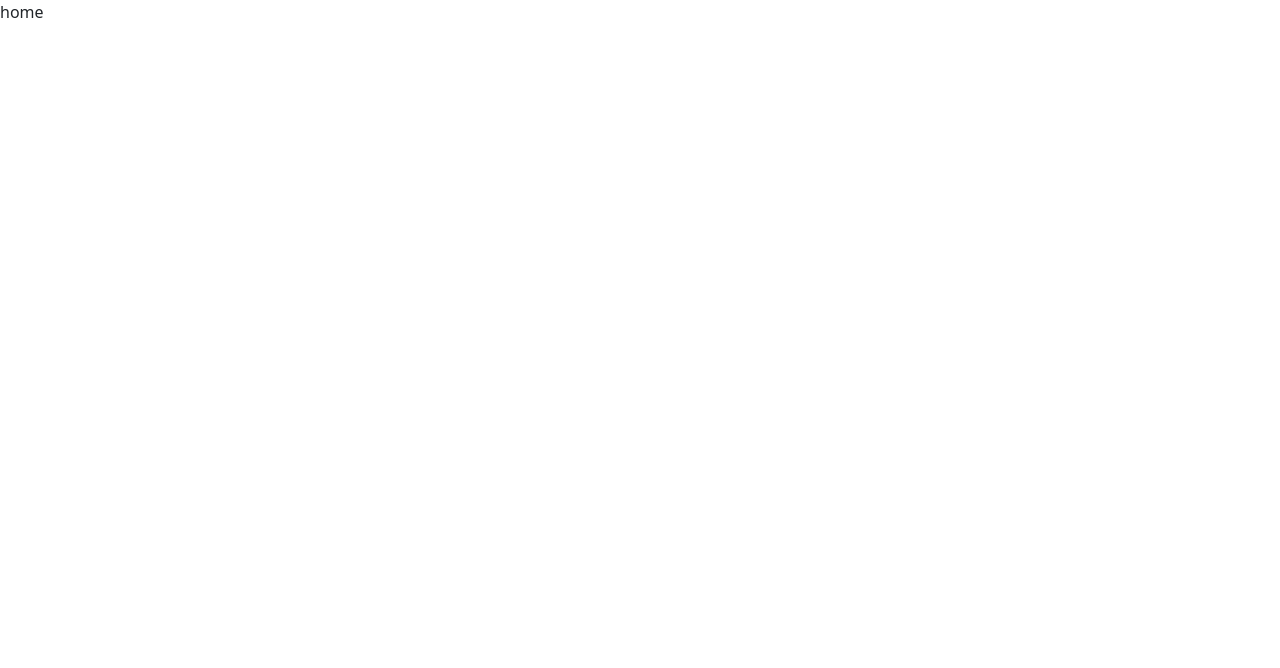
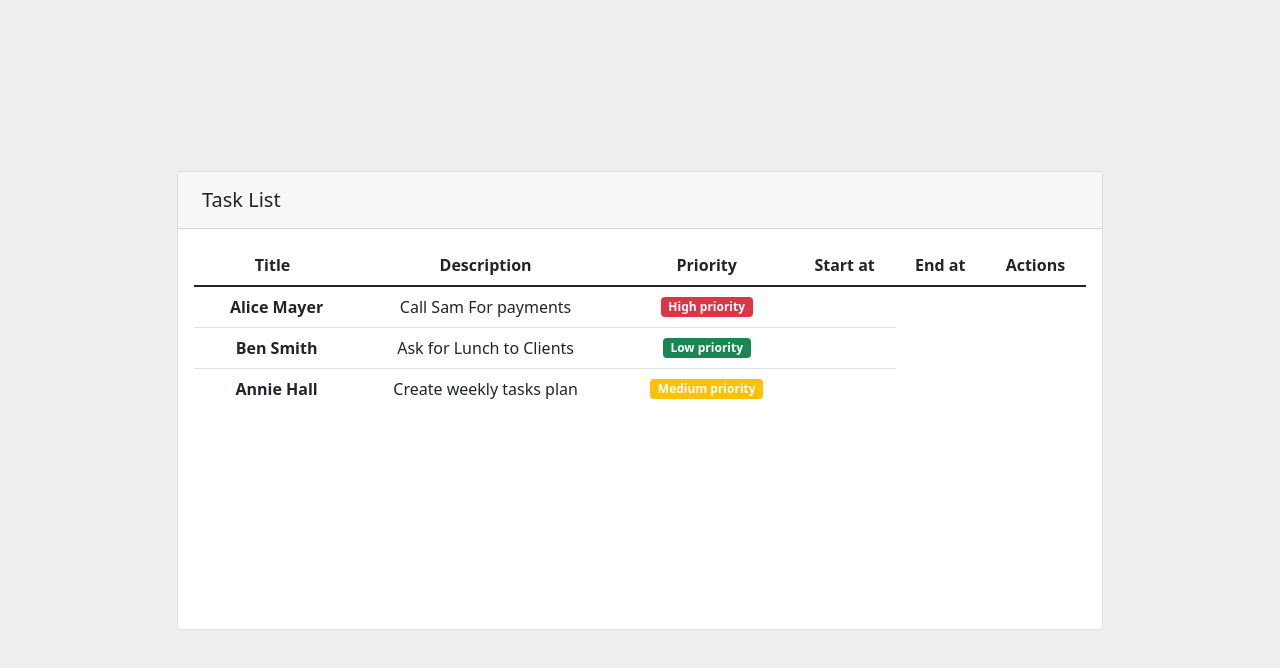
Before and after one commit to MohamedAlabasy/React-Todo-List, a React (Create React App) app: page /home in a window 1280 px wide. Shown: the top 668 px of the page. Built offline with nearby package versions, Linux system fonts and the light colour scheme.

Commit message:
start with home page

```diff
--- a/src/pages/home.js
+++ b/src/pages/home.js
@@ -2,6 +2,87 @@
 
 export default function Home() {
     return (
-        <div>home</div>
+        <section className="vh-100" style={{ backgroundColor: "#eee" }} >
+            < div className="container py-5 h-100" >
+                <div className="row d-flex justify-content-center align-items-center h-100">
+                    <div className="col-md-12 col-xl-10">
+
+                        <div className="card">
+                            <div className="card-header p-3">
+                                <h5 className="mb-0"><i className="fas fa-tasks me-2"></i>Task List</h5>
+                            </div>
+                            <div className="card-body" data-mdb-perfect-scrollbar="true" style={{ position: "relative", height: "400px" }}>
+
+                                <table className="table mb-0">
+                                    <thead>
+                                        <tr className="text-center">
+                                            <th scope="col">Title</th>
+                                            <th scope="col">Description</th>
+                                            <th scope="col">Priority</th>
+                                            <th scope="col">Start at</th>
+                                            <th scope="col">End at</th>
+                                            <th scope="col">Actions</th>
+                                        </tr>
+                                    </thead>
+                                    <tbody>
+                                        <tr className="fw-normal text-center">
+                                            <th>
+                                                <span className="ms-2">Alice Mayer</span>
+                                            </th>
+                                            <td className="align-middle">
+                                                <span>Call Sam For payments</span>
+                                            </td>
+                                            <td className="align-middle">
+                                                <h6 className="mb-0"><span className="badge bg-danger">High priority</span></h6>
+                                            </td>
+                                            <td className="align-middle">
+                                                <a href="#!" data-mdb-toggle="tooltip" title="Done"><i
+                                                    className="fas fa-check text-success me-3"></i></a>
+                                                <a href="#!" data-mdb-toggle="tooltip" title="Remove"><i
+                                                    className="fas fa-trash-alt text-danger"></i></a>
+                                            </td>
+                                        </tr>
+
+                                        <tr className="fw-normal text-center">
+                                            <th >
+                                                <span className="ms-2">Ben Smith</span>
+                                            </th>
+                                            <td className="align-middle">Ask for Lunch to Clients</td>
+                                            <td className="align-middle">
+                                                <h6 className="mb-0"><span className="badge bg-success">Low priority</span></h6>
+                                            </td>
+                                            <td className="align-middle">
+                                                <a href="#!" data-mdb-toggle="tooltip" title="Done"><i
+                                                    className="fas fa-check text-success me-3"></i></a>
+                                                <a href="#!" data-mdb-toggle="tooltip" title="Remove"><i
+                                                    className="fas fa-trash-alt text-danger"></i></a>
+                                            </td>
+                                        </tr>
+
+                                        <tr className="fw-normal text-center">
+                                            <th className="border-0">
+                                                <span className="ms-2">Annie Hall</span>
+                                            </th>
+                                            <td className="border-0 align-middle">Create weekly tasks plan</td>
+                                            <td className="border-0 align-middle">
+                                                <h6 className="mb-0"><span className="badge bg-warning">Medium priority</span></h6>
+                                            </td>
+                                            <td className="border-0 align-middle">
+                                                <a href="#!" data-mdb-toggle="tooltip" title="Done"><i
+                                                    className="fas fa-check text-success me-3"></i></a>
+                                                <a href="#!" data-mdb-toggle="tooltip" title="Remove"><i
+                                                    className="fas fa-trash-alt text-warning"></i></a>
+                                            </td>
+                                        </tr>
+                                    </tbody>
+                                </table>
+
+                            </div>
+                        </div>
+
+                    </div>
+                </div>
+            </ div>
+        </section >
     )
 }
--- a/src/pages/login.js
+++ b/src/pages/login.js
@@ -1,5 +1,5 @@
 import React from 'react'
-import Button from 'react-bootstrap/Button';
+// import Button from 'react-bootstrap/Button';
 
 export default function Login() {
     return (
@@ -19,7 +19,7 @@ export default function Login() {
                         <input type="checkbox" className="form-check-input" id="exampleCheck1" />
                         <label className="form-check-label" htmlFor="exampleCheck1">Check me out</label>
                     </div>
-                    <Button type="submit" className="btn btn-primary">Submit</Button>
+                    <button type="submit" className="btn btn-primary">Submit</button>
                 </form>
             </div>
         </>
```
